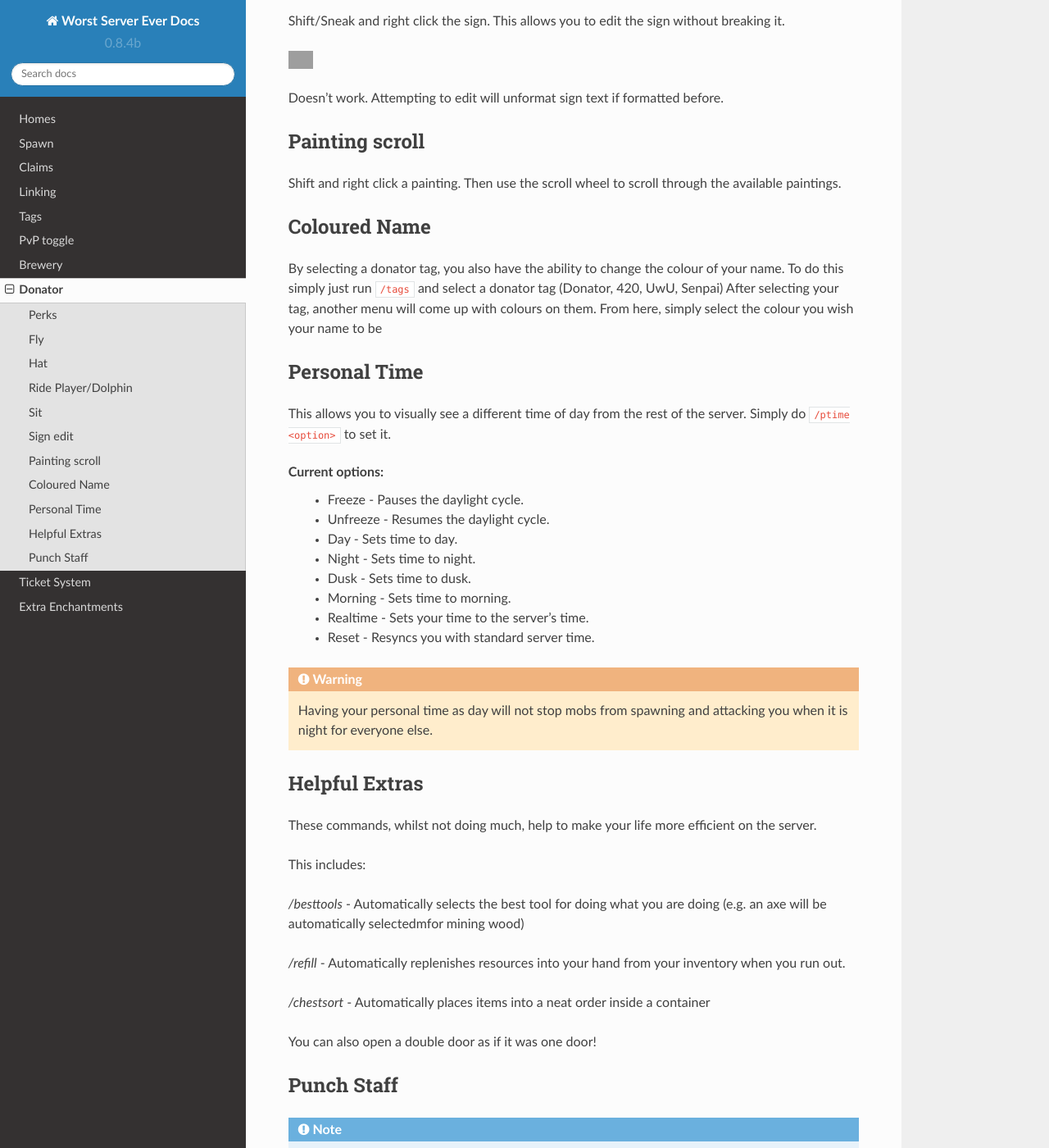
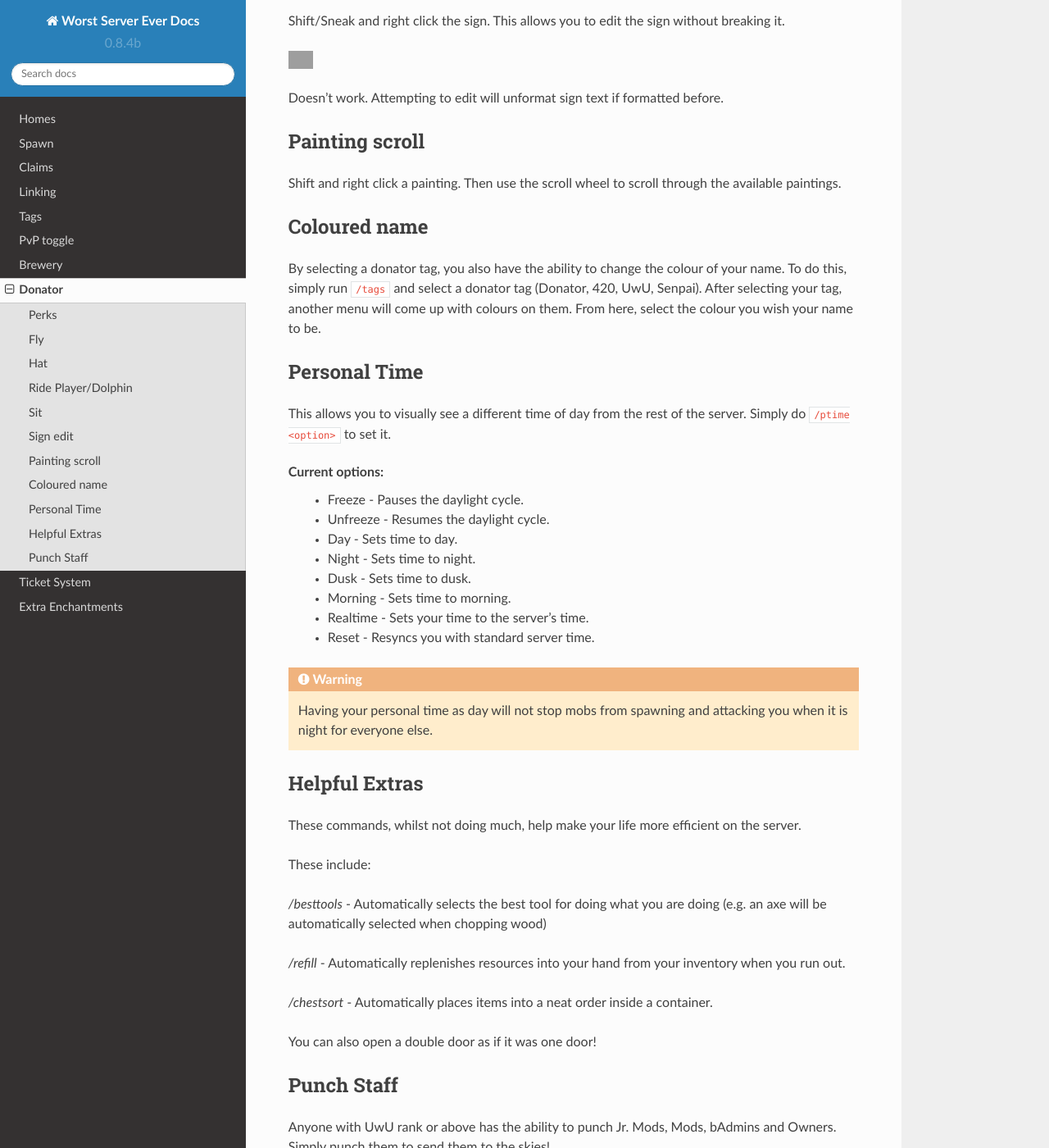
Before and after one commit to footdabmommy/wse, a Sphinx documentation site: the page built from docs/source/donator.rst, in a window 1280 px wide and 1400 px high, scrolled down 1745 px. Shown: the whole window at 82% size. Built offline with Sphinx 7.4.7 and the Read the Docs theme 2.0.0, drawn with Linux system fonts in a browser that asks for light colours; some of the changed text lies outside the part shown; grey boxes are pictures that could not be loaded.

Commit message:
Typos, grammar

```diff
--- a/docs/source/donator.rst
+++ b/docs/source/donator.rst
@@ -186,12 +186,12 @@ Painting scroll
 Shift and right click a painting.
 Then use the scroll wheel to scroll through the available paintings.
 
-Coloured Name
+Coloured name
 --------
 
 By selecting a donator tag, you also have the ability to change the colour of your name.
-To do this simply just run ``/tags`` and select a donator tag (Donator, 420, UwU, Senpai)
-After selecting your tag, another menu will come up with colours on them. From here, simply select the colour you wish your name to be
+To do this, simply run ``/tags`` and select a donator tag (Donator, 420, UwU, Senpai).
+After selecting your tag, another menu will come up with colours on them. From here, select the colour you wish your name to be.
 
 Personal Time
 --------
@@ -214,21 +214,21 @@ Current options:
 Helpful Extras
 --------
 
-These commands, whilst not doing much, help to make your life more efficient on the server.
+These commands, whilst not doing much, help make your life more efficient on the server.
 
-This includes:
+These include:
 
-`/besttools` - Automatically selects the best tool for doing what you are doing (e.g. an axe will be automatically selectedmfor mining wood)
+`/besttools` - Automatically selects the best tool for doing what you are doing (e.g. an axe will be automatically selected when chopping wood)
 
 `/refill` - Automatically replenishes resources into your hand from your inventory when you run out.
 
-`/chestsort` - Automatically places items into a neat order inside a container
+`/chestsort` - Automatically places items into a neat order inside a container.
 
 You can also open a double door as if it was one door!
 
 Punch Staff
 --------
-.. note:: The UwU tag is needed for this perk!
+Anyone with UwU rank or above has the ability to punch Jr. Mods, Mods, bAdmins and Owners.
+Simply punch them to send them to the skies!
 
-Anyone with UwU or above has the ability to punch Jr. Mods, Mods, bAdmins and Owners.
-Simply punch them to send them to the skies!
+.. note:: The UwU rank or above is needed for this perk!
```
Also changed, not shown: other parts of docs/source/donator.rst (+30 -30 lines).
